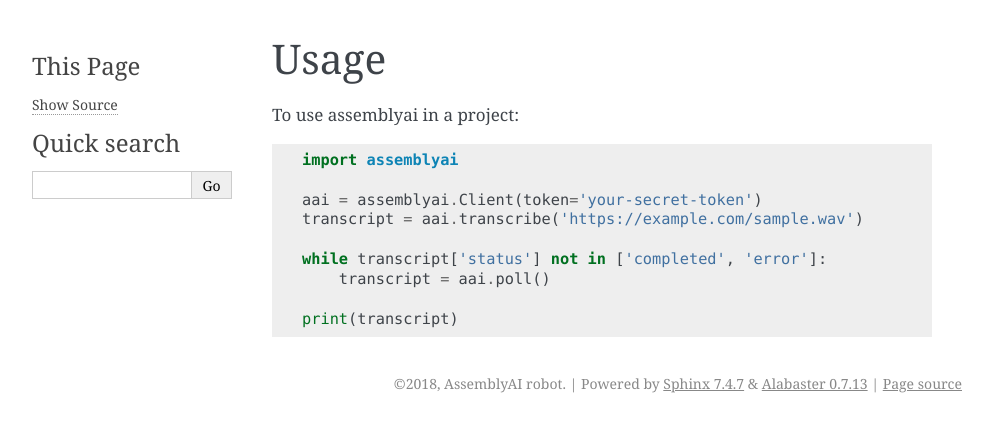
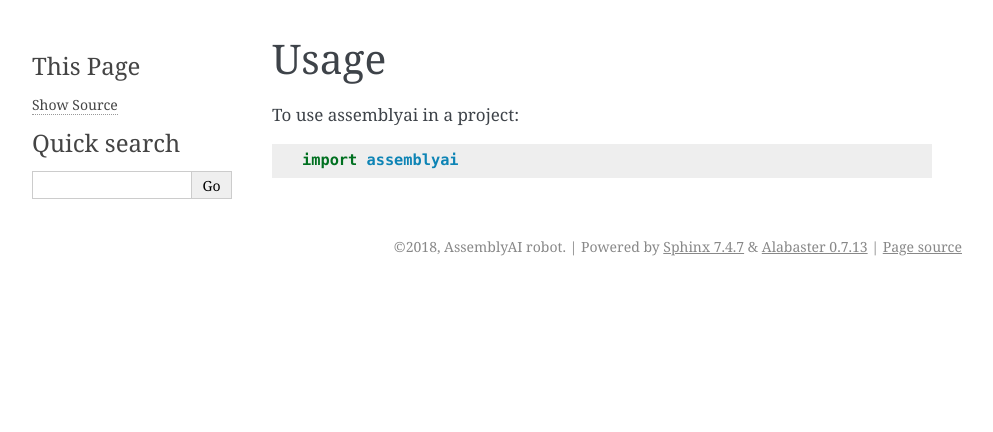
Before and after one commit to brennv/assemblyai-python-sdk, a Sphinx documentation site: the page built from docs/usage.rst, in a window 1280 px wide. Shown: the top 432 px of the page, without its empty margins (148-1141 px from the left). Built offline with Sphinx 7.4.7, drawn with Linux system fonts in a browser that asks for light colours; pages that are not in the unit, such as notebooks, are missing from menus.

Commit message:
truncate usage

```diff
--- a/docs/usage.rst
+++ b/docs/usage.rst
@@ -5,11 +5,3 @@
 To use assemblyai in a project::
 
     import assemblyai
-
-    aai = assemblyai.Client(token='your-secret-token')
-    transcript = aai.transcribe('https://example.com/sample.wav')
-
-    while transcript['status'] not in ['completed', 'error']:
-        transcript = aai.poll()
-
-    print(transcript)
```
